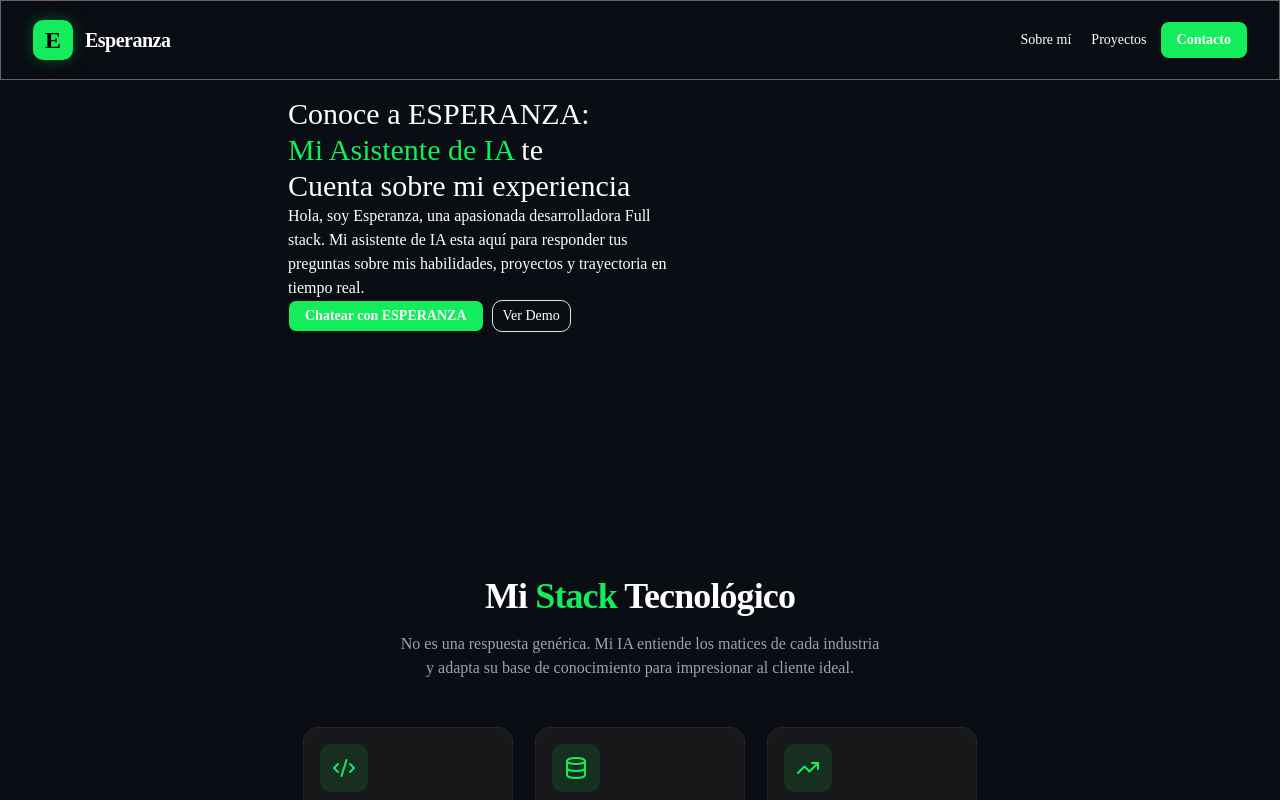
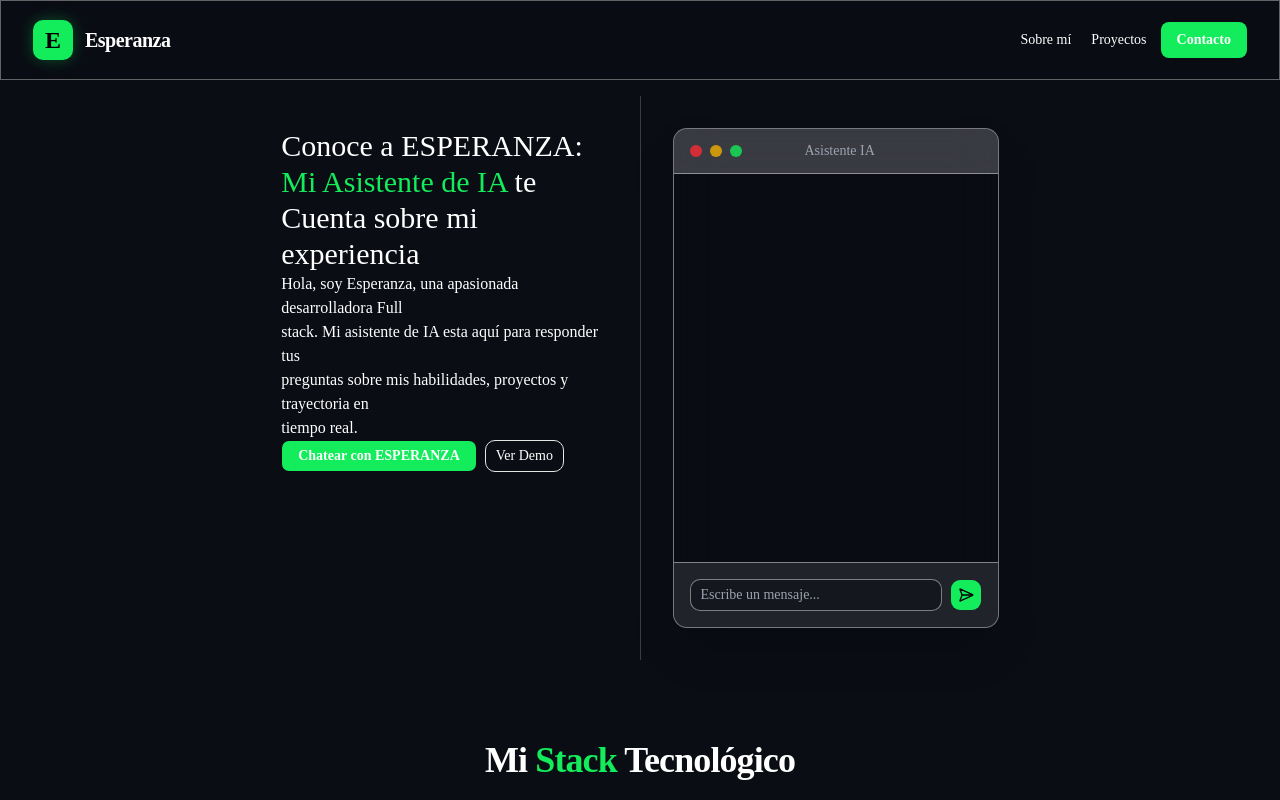
Before and after one commit to Esperanzapineda/Chatbot, a Next.js app in the folder front/: page / in a window 1280 px wide. Shown: the top 800 px of the page. Built offline with nearby package versions, Linux system fonts and the light colour scheme.

Commit message:
add chat layout

```diff
--- a/front/app/page.tsx
+++ b/front/app/page.tsx
@@ -1,11 +1,20 @@
 import Hero from "@/shared/Hero";
 import Stack from "./views/Stack";
+import Chat from "./views/Chat";
 
 export default function Home() {
   return (
-    <div>
-      <div className="h-100">
-        <Hero/>
+    <div >
+      <div className="flex container mx-auto">
+        <div className="w-1/2 p-8">
+          <Hero/>
+        </div>
+
+        <div className="w-px bg-white/20 hidden md:block"></div>
+
+        <div className="w-1/2 flex items-center justify-center p-8">
+          <Chat />
+        </div>
       </div>
       <div>
         <Stack/>
--- /dev/null
+++ b/front/app/views/Chat.tsx
@@ -0,0 +1,46 @@
+'use client'
+import { Button } from '@/components/ui/button'
+import { Input } from '@/components/ui/input'
+import { SendHorizontal } from 'lucide-react'
+import React from 'react'
+
+const Chat = () => {
+  return (
+    <div className="flex flex-col w-full max-w-[450px] h-[500px] rounded-xl border border-border/50 bg-background/60 backdrop-blur-xl shadow-2xl overflow-hidden">
+
+      <div className="flex items-center px-4 py-3 border-b border-border/50 bg-muted/20">
+        <div className="flex gap-2">
+          <div className="w-3 h-3 rounded-full bg-red-500/80"></div>
+          <div className="w-3 h-3 rounded-full bg-yellow-500/80"></div>
+          <div className="w-3 h-3 rounded-full bg-primary/80"></div>
+        </div>
+        <span className="ml-auto mr-auto text-sm font-medium text-muted-foreground">
+          Asistente IA
+        </span>
+        <div className="w-11"></div>
+      </div>
+
+      <div className="flex-1 p-4 overflow-y-auto">
+      </div>
+
+      <div className="p-4 border-t border-border/50 bg-muted/10">
+        <form className="flex w-full items-center gap-2" onSubmit={(e) => e.preventDefault()}>
+          <Input
+            placeholder="Escribe un mensaje..."
+            className="flex-1 bg-background/50 border-border/50 focus-visible:ring-primary"
+          />
+          <Button
+            type="submit"
+            size="icon"
+            className="bg-primary text-black hover:bg-primary/80 transition-colors"
+          >
+            <SendHorizontal className="w-5 h-5" />
+          </Button>
+        </form>
+      </div>
+
+    </div>
+  )
+}
+
+export default Chat
--- a/front/app/views/Modulo.tsx
+++ /dev/null
@@ -1,11 +0,0 @@
-import React from 'react'
-
-const Modulo = () => {
-  return (
-    <div>
-
-    </div>
-  )
-}
-
-export default Modulo
--- /dev/null
+++ b/front/components/ui/button-group.tsx
@@ -0,0 +1,83 @@
+import { cva, type VariantProps } from "class-variance-authority"
+import { Slot } from "radix-ui"
+
+import { cn } from "@/lib/utils"
+import { Separator } from "@/components/ui/separator"
+
+const buttonGroupVariants = cva(
+  "group/button-group flex w-fit items-stretch *:focus-visible:relative *:focus-visible:z-10 has-[>[data-slot=button-group]]:gap-2 has-[select[aria-hidden=true]:last-child]:[&>[data-slot=select-trigger]:last-of-type]:rounded-r-lg [&>[data-slot=select-trigger]:not([class*='w-'])]:w-fit [&>input]:flex-1",
+  {
+    variants: {
+      orientation: {
+        horizontal:
+          "[&>*:not(:first-child)]:rounded-l-none [&>*:not(:first-child)]:border-l-0 [&>*:not(:last-child)]:rounded-r-none [&>[data-slot]:not(:has(~[data-slot]))]:rounded-r-lg!",
+        vertical:
+          "flex-col [&>*:not(:first-child)]:rounded-t-none [&>*:not(:first-child)]:border-t-0 [&>*:not(:last-child)]:rounded-b-none [&>[data-slot]:not(:has(~[data-slot]))]:rounded-b-lg!",
+      },
+    },
+    defaultVariants: {
+      orientation: "horizontal",
+    },
+  }
+)
+
+function ButtonGroup({
+  className,
+  orientation,
+  ...props
+}: React.ComponentProps<"div"> & VariantProps<typeof buttonGroupVariants>) {
+  return (
+    <div
+      role="group"
+      data-slot="button-group"
+      data-orientation={orientation}
+      className={cn(buttonGroupVariants({ orientation }), className)}
+      {...props}
+    />
+  )
+}
+
+function ButtonGroupText({
+  className,
+  asChild = false,
+  ...props
+}: React.ComponentProps<"div"> & {
+  asChild?: boolean
+}) {
+  const Comp = asChild ? Slot.Root : "div"
+
+  return (
+    <Comp
+      className={cn(
+        "flex items-center gap-2 rounded-lg border bg-muted px-2.5 text-sm font-medium [&_svg]:pointer-events-none [&_svg:not([class*='size-'])]:size-4",
+        className
+      )}
+      {...props}
+    />
+  )
+}
+
+function ButtonGroupSeparator({
+  className,
+  orientation = "vertical",
+  ...props
+}: React.ComponentProps<typeof Separator>) {
+  return (
+    <Separator
+      data-slot="button-group-separator"
+      orientation={orientation}
+      className={cn(
+        "relative self-stretch bg-input data-horizontal:mx-px data-horizontal:w-auto data-vertical:my-px data-vertical:h-auto",
+        className
+      )}
+      {...props}
+    />
+  )
+}
+
+export {
+  ButtonGroup,
+  ButtonGroupSeparator,
+  ButtonGroupText,
+  buttonGroupVariants,
+}
--- /dev/null
+++ b/front/components/ui/input.tsx
@@ -0,0 +1,19 @@
+import * as React from "react"
+
+import { cn } from "@/lib/utils"
+
+function Input({ className, type, ...props }: React.ComponentProps<"input">) {
+  return (
+    <input
+      type={type}
+      data-slot="input"
+      className={cn(
+        "h-8 w-full min-w-0 rounded-lg border border-input bg-transparent px-2.5 py-1 text-base transition-colors outline-none file:inline-flex file:h-6 file:border-0 file:bg-transparent file:text-sm file:font-medium file:text-foreground placeholder:text-muted-foreground focus-visible:border-ring focus-visible:ring-3 focus-visible:ring-ring/50 disabled:pointer-events-none disabled:cursor-not-allowed disabled:bg-input/50 disabled:opacity-50 aria-invalid:border-destructive aria-invalid:ring-3 aria-invalid:ring-destructive/20 md:text-sm dark:bg-input/30 dark:disabled:bg-input/80 dark:aria-invalid:border-destructive/50 dark:aria-invalid:ring-destructive/40",
+        className
+      )}
+      {...props}
+    />
+  )
+}
+
+export { Input }
--- /dev/null
+++ b/front/components/ui/separator.tsx
@@ -0,0 +1,28 @@
+"use client"
+
+import * as React from "react"
+import { Separator as SeparatorPrimitive } from "radix-ui"
+
+import { cn } from "@/lib/utils"
+
+function Separator({
+  className,
+  orientation = "horizontal",
+  decorative = true,
+  ...props
+}: React.ComponentProps<typeof SeparatorPrimitive.Root>) {
+  return (
+    <SeparatorPrimitive.Root
+      data-slot="separator"
+      decorative={decorative}
+      orientation={orientation}
+      className={cn(
+        "shrink-0 bg-border data-horizontal:h-px data-horizontal:w-full data-vertical:w-px data-vertical:self-stretch",
+        className
+      )}
+      {...props}
+    />
+  )
+}
+
+export { Separator }
```
